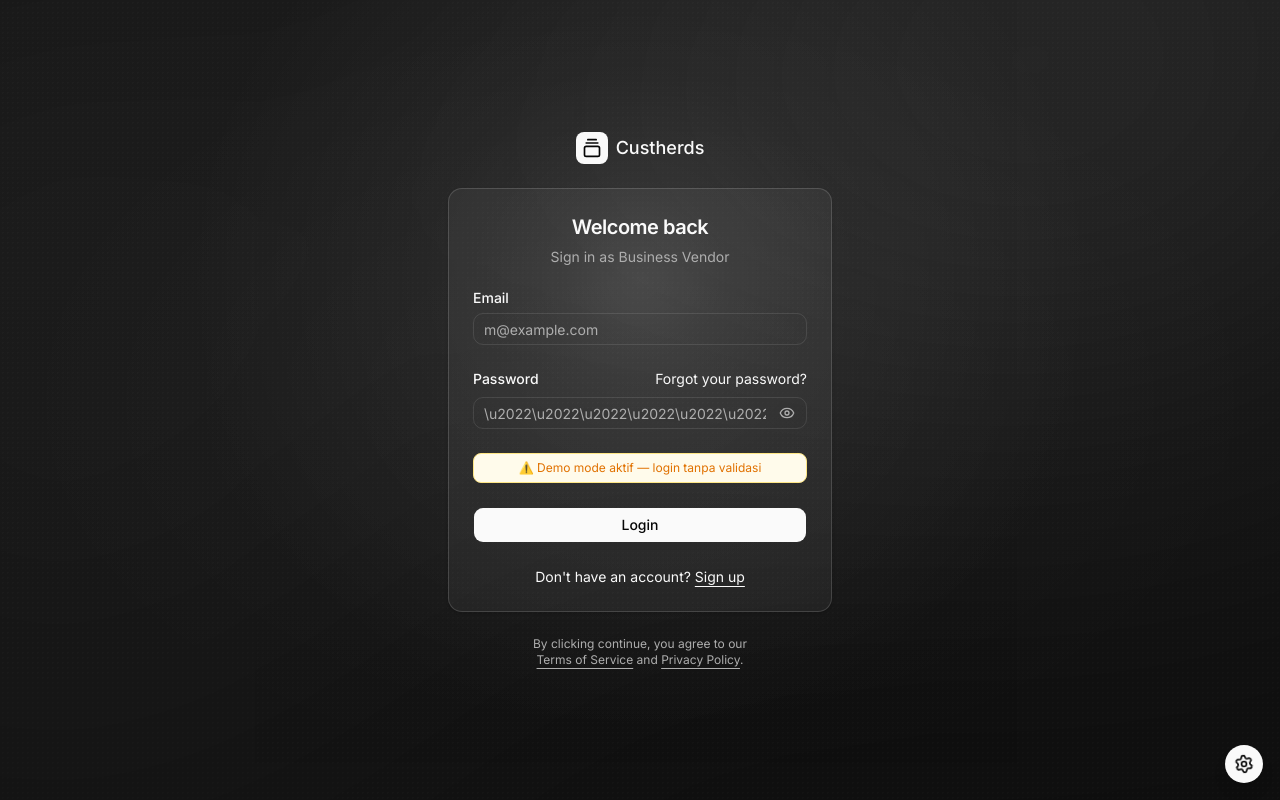
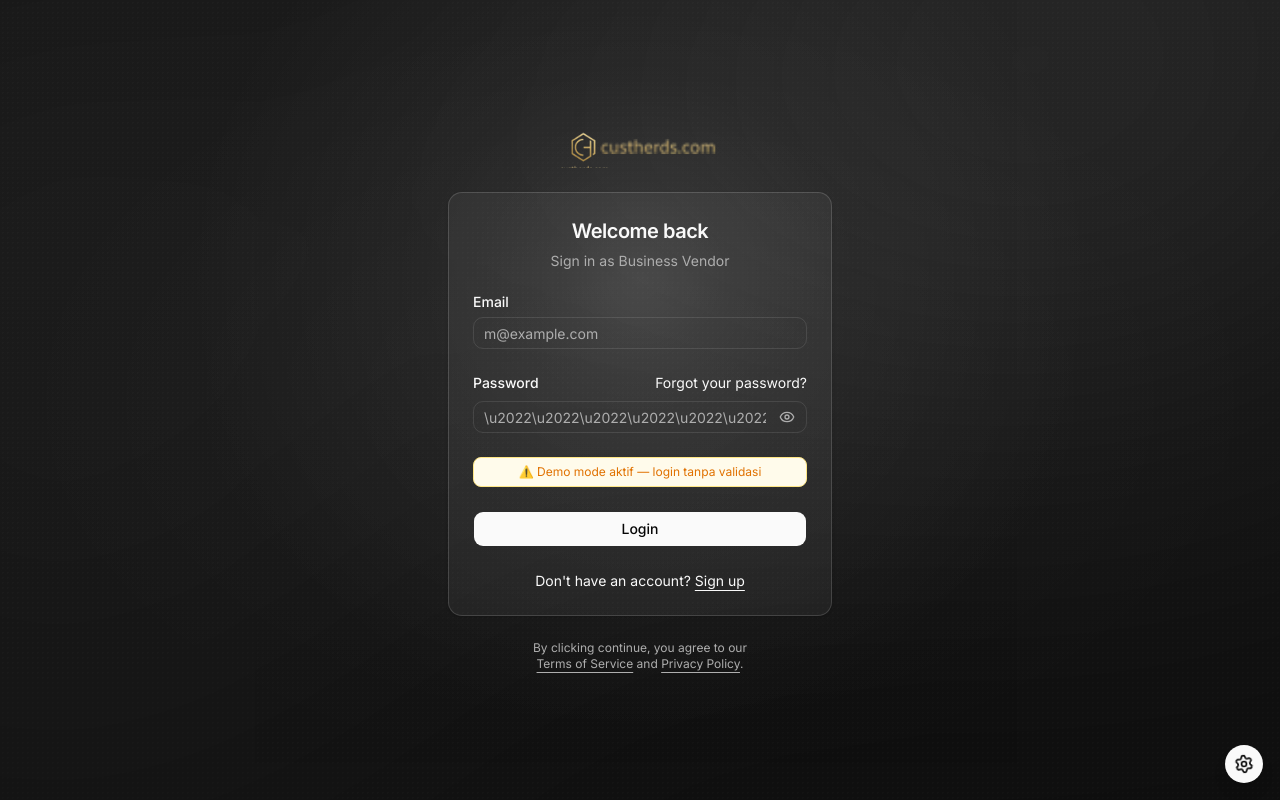
Before and after one commit to jejevj/custherds, a Next.js app in the folder nextfront backoffice/: page /vendor/login in a window 1280 px wide. Built offline with nearby package versions, Linux system fonts and the light colour scheme.

Commit message:
feat: replace icon branding with Custherds logo images on sidebar & login pages

```diff
--- a/nextfront backoffice/src/app/(no-layout-pages)/guide/login/GuideLoginPage.tsx
+++ b/nextfront backoffice/src/app/(no-layout-pages)/guide/login/GuideLoginPage.tsx
@@ -1,6 +1,6 @@
 "use client"
 
-import { GalleryVerticalEnd } from "lucide-react"
+import Image from "next/image"
 import { LoginForm } from "@/components/login-form"
 
 export default function GuideLoginPage() {
@@ -8,11 +8,15 @@ export default function GuideLoginPage() {
     <div className="bg-muted min-h-svh w-full flex items-center justify-center p-6 md:p-10">
       <div className="w-full max-w-sm">
         <div className="flex flex-col gap-6">
-          <div className="flex items-center justify-center gap-2 font-medium">
-            <div className="bg-primary text-primary-foreground flex size-8 items-center justify-center rounded-md">
-              <GalleryVerticalEnd className="size-5" />
-            </div>
-            <span className="text-lg">Custherds</span>
+          <div className="flex items-center justify-center">
+            <Image
+              src="/logo-1.png"
+              alt="Custherds"
+              width={160}
+              height={48}
+              className="object-contain"
+              priority
+            />
           </div>
           <LoginForm
             role="guide"
--- a/nextfront backoffice/src/app/(no-layout-pages)/vendor/login/VendorLoginPage.tsx
+++ b/nextfront backoffice/src/app/(no-layout-pages)/vendor/login/VendorLoginPage.tsx
@@ -1,6 +1,6 @@
 "use client"
 
-import { GalleryVerticalEnd } from "lucide-react"
+import Image from "next/image"
 import { LoginForm } from "@/components/login-form"
 
 export default function VendorLoginPage() {
@@ -8,11 +8,15 @@ export default function VendorLoginPage() {
     <div className="bg-muted min-h-svh w-full flex items-center justify-center p-6 md:p-10">
       <div className="w-full max-w-sm">
         <div className="flex flex-col gap-6">
-          <div className="flex items-center justify-center gap-2 font-medium">
-            <div className="bg-primary text-primary-foreground flex size-8 items-center justify-center rounded-md">
-              <GalleryVerticalEnd className="size-5" />
-            </div>
-            <span className="text-lg">Custherds</span>
+          <div className="flex items-center justify-center">
+            <Image
+              src="/logo-1.png"
+              alt="Custherds"
+              width={160}
+              height={48}
+              className="object-contain"
+              priority
+            />
           </div>
           <LoginForm
             role="vendor"
--- a/nextfront backoffice/src/components/app-sidebar.tsx
+++ b/nextfront backoffice/src/components/app-sidebar.tsx
@@ -35,6 +35,7 @@ import {
   FolderKanban
 } from "lucide-react"
 import { ScrollArea } from "./ui/scroll-area"
+import Image from "next/image"
 
 // nav menues
 const data = {
@@ -382,12 +383,10 @@ const data = {
   ],
 }
 
-// This is the sidebar component used in the app layout.
 type AppSidebarProps = React.ComponentProps<typeof Sidebar> & {
   onHoverChange?: (value: boolean) => void
 }
 
-// The sidebar component used in the app layout. It receives an `onHoverChange` prop to notify the parent layout when the sidebar is hovered or not.
 export function AppSidebar({ onHoverChange, ...props }: AppSidebarProps) {
   return (
      <div
@@ -400,12 +399,12 @@ export function AppSidebar({ onHoverChange, ...props }: AppSidebarProps) {
           <SidebarMenuItem>
             <SidebarMenuButton size="lg" asChild className="p-2">
               <a href="#">
-                <div className="flex aspect-square size-8 items-center justify-center mx-auto rounded-lg bg-sidebar-primary text-sidebar-primary-foreground">
-                  <PieChart className="size-4" />
+                <div className="flex aspect-square size-8 items-center justify-center mx-auto rounded-lg overflow-hidden bg-sidebar-primary">
+                  <Image src="/logo-4.png" alt="Custherds" width={32} height={32} className="object-contain" />
                 </div>
                 <div className="grid flex-1 text-left text-sm leading-tight">
-                  <span className="truncate font-medium">Dashtrans UI</span>
-                  <span className="truncate text-xs">Next.js Admin</span>
+                  <Image src="/logo-1.png" alt="Custherds" width={110} height={28} className="object-contain" />
+                  <span className="truncate text-xs text-muted-foreground">Admin Portal</span>
                 </div>
               </a>
             </SidebarMenuButton>
--- a/nextfront backoffice/src/components/guide-sidebar.tsx
+++ b/nextfront backoffice/src/components/guide-sidebar.tsx
@@ -23,13 +23,13 @@ import {
   CircleUserRound,
   LifeBuoyIcon,
   SendIcon,
-  PieChart,
   MessageSquare,
   WalletCards,
   Route,
   Settings,
 } from "lucide-react"
 import { ScrollArea } from "./ui/scroll-area"
+import Image from "next/image"
 
 const data = {
   user: {
@@ -136,12 +136,12 @@ export function GuideSidebar({ onHoverChange, ...props }: GuideSidebarProps) {
             <SidebarMenuItem>
               <SidebarMenuButton size="lg" asChild className="p-2">
                 <a href="/guide/dashboard">
-                  <div className="flex aspect-square size-8 items-center justify-center mx-auto rounded-lg bg-sidebar-primary text-sidebar-primary-foreground">
-                    <PieChart className="size-4" />
+                  <div className="flex aspect-square size-8 items-center justify-center mx-auto rounded-lg overflow-hidden bg-sidebar-primary">
+                    <Image src="/logo-4.png" alt="Custherds" width={32} height={32} className="object-contain" />
                   </div>
                   <div className="grid flex-1 text-left text-sm leading-tight">
-                    <span className="truncate font-medium">Custherds</span>
-                    <span className="truncate text-xs">Guide Portal</span>
+                    <Image src="/logo-1.png" alt="Custherds" width={110} height={28} className="object-contain" />
+                    <span className="truncate text-xs text-muted-foreground">Guide Portal</span>
                   </div>
                 </a>
               </SidebarMenuButton>
--- a/nextfront backoffice/src/components/vendor-sidebar.tsx
+++ b/nextfront backoffice/src/components/vendor-sidebar.tsx
@@ -23,12 +23,12 @@ import {
   CircleUserRound,
   LifeBuoyIcon,
   SendIcon,
-  PieChart,
   Megaphone,
   PackageSearch,
   WalletCards,
 } from "lucide-react"
 import { ScrollArea } from "./ui/scroll-area"
+import Image from "next/image"
 
 const data = {
   user: {
@@ -131,12 +131,12 @@ export function VendorSidebar({ onHoverChange, ...props }: VendorSidebarProps) {
             <SidebarMenuItem>
               <SidebarMenuButton size="lg" asChild className="p-2">
                 <a href="/vendor/dashboard">
-                  <div className="flex aspect-square size-8 items-center justify-center mx-auto rounded-lg bg-sidebar-primary text-sidebar-primary-foreground">
-                    <PieChart className="size-4" />
+                  <div className="flex aspect-square size-8 items-center justify-center mx-auto rounded-lg overflow-hidden bg-sidebar-primary">
+                    <Image src="/logo-4.png" alt="Custherds" width={32} height={32} className="object-contain" />
                   </div>
                   <div className="grid flex-1 text-left text-sm leading-tight">
-                    <span className="truncate font-medium">Custherds</span>
-                    <span className="truncate text-xs">Vendor Portal</span>
+                    <Image src="/logo-1.png" alt="Custherds" width={110} height={28} className="object-contain" />
+                    <span className="truncate text-xs text-muted-foreground">Vendor Portal</span>
                   </div>
                 </a>
               </SidebarMenuButton>
```
